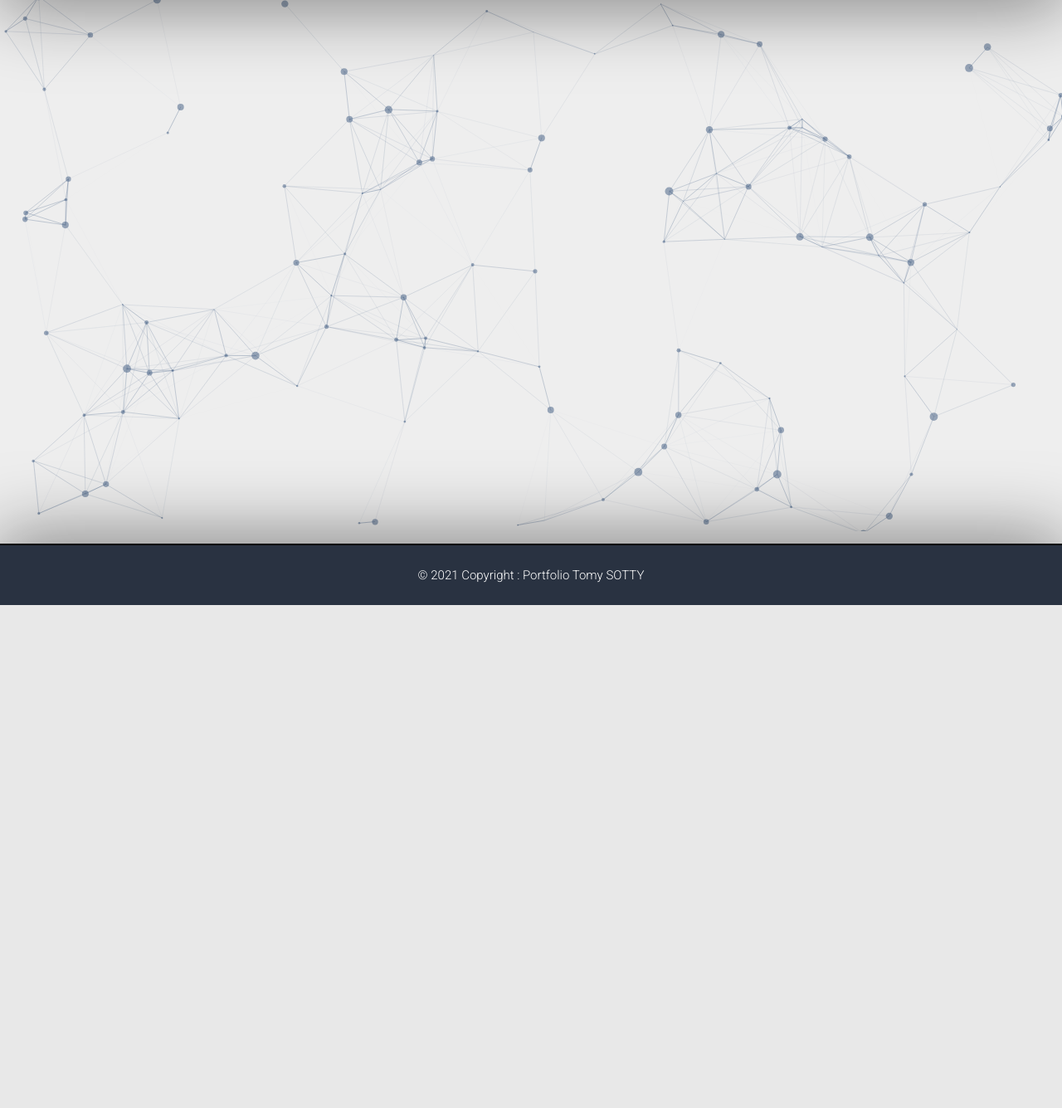
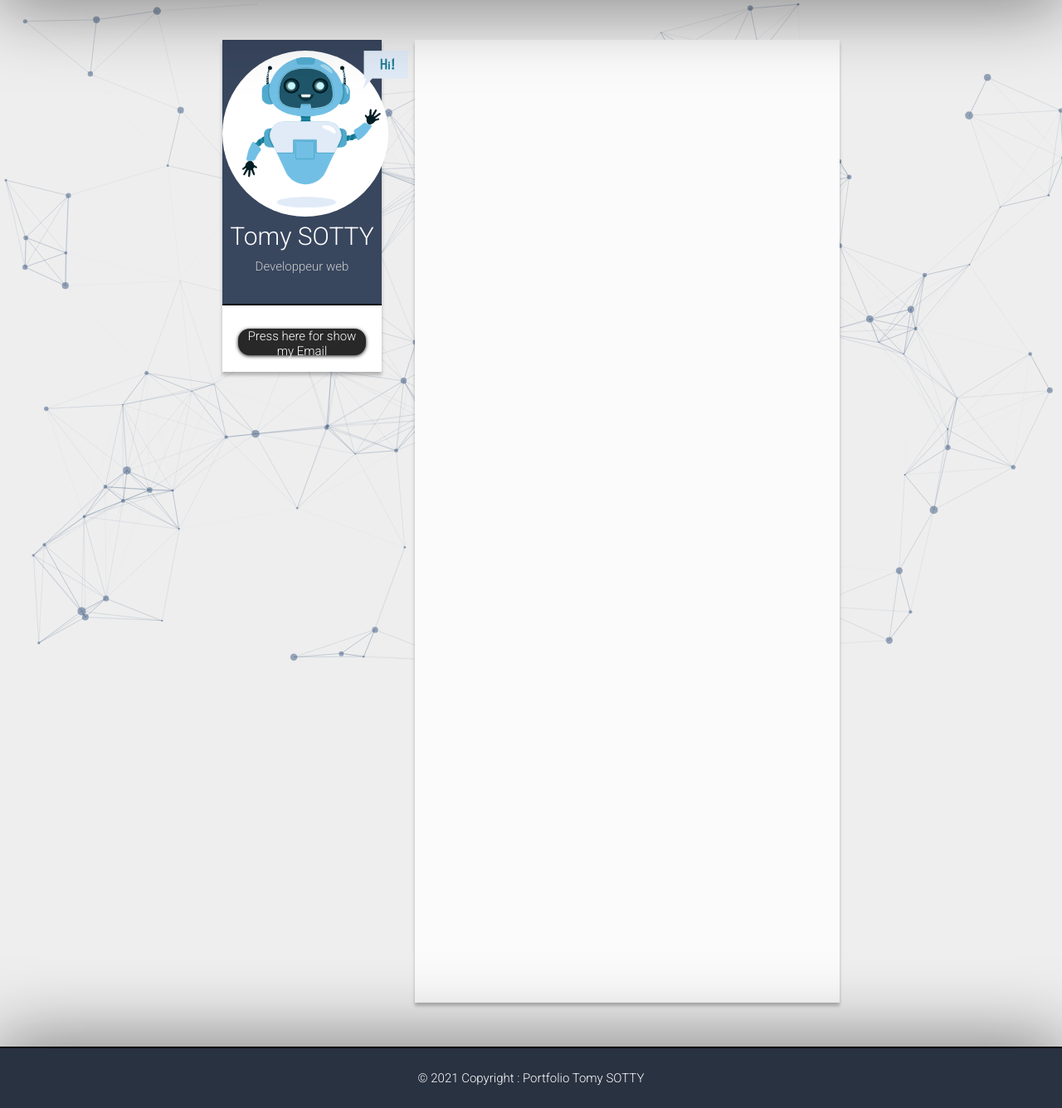
Before and after one commit to Tomy-my/Portfolio-ASC, a PHP site: page /cv.php in a window 1280 px wide. Shown: the part 74-1409 px from the top of the page at 83% size. Before the commit the page ends 803 px from the top, so only its background shows below. Run offline with PHP 8.4, Linux system fonts and the light colour scheme; some libraries are stand-ins or nearby versions.

Commit message:
Debut de la page c.v

```diff
--- a/css/style.css
+++ b/css/style.css
@@ -23,8 +23,10 @@ a:visited{
 
 /* --------------------Particule Background-------------------- */
 #particles-js{
-  width: 100%;
-  height: 80vh;
+  position: fixed;
+
+  width: 100vw;
+  height: 100vh;
   background-color: #eee;
 
 }
@@ -223,37 +225,124 @@ p#en{
 
 /* -------------------------C.V------------------------- */
 .container_cv{
-  /* display: flex;
+  display: flex;
+  flex-direction: row;
+  justify-content: center;
+  position: relative;
+
+  top: 0;
+  bottom: 0;
+  left: 0;
+  right: 0;
+
+  width: 100%;
+  height: 145vh;
+  margin-top: 6vh;
+  margin-left: auto;
+  margin-right: auto;
+  margin-bottom: -75vh;
+}
+
+.me{
+  display: flex;
   flex-direction: column;
+  justify-content: center;
+  position: relative;
 
-  width: 50vw;
-  height: 100vh;
-  background: #FFFFFF;
-  box-shadow: 0px 4px 4px rgba(0, 0, 0, 0.25); */
+  top: 0;
+  bottom: 0;
+  left: 0;
+  right: 0;
 
+  width: 15vw;
+  height: 50vh;
+
+
+  background: #38465e;
+  box-shadow: 0px 4px 4px rgba(0, 0, 0, 0.25);
+}
+
+.cercle{
+  width: 200px;
+  height: 200px;
+  margin: auto;
+  border-radius: 100px;
+  background-color: white;
+}
+
+#hi{
+  width: 100%;
+  margin-left: 24px;
+}
+
+.nom{
+  margin: auto;
+}
+
+p#nom{
+  margin-top: -20px;
+
+  font-size: 30px;
+  font-family: 'Roboto', sans-serif;
+  color: white;
+}
+
+p#job{
+  padding: 10px;
+
+  font-size: 15px;
+  text-align: center;
+  font-family: 'Roboto', sans-serif;
+  color: rgb(202, 202, 202);
+}
+
+.mail{
+  height: 20%;
+  margin-top: auto;
+  border-top: solid 2px black;
+  background-color: white;
+
+  text-align: center;
+}
+button.email{
+  display: block;
+
+  width: 80%;
+  height: 40%;
+  margin-top: 28px;
+  margin-left: auto;
+  margin-right: auto;
+  border: none;
+  border-radius: 14px;
+  box-shadow: 0 1px 4px rgba(0, 0, 0, 0.9), 0 0 40px rgba(0, 0, 0, 0.1) inset;
+  background-color: #2b2b2b;
+
+  font-size: 15px;
+  font-family: 'Roboto', sans-serif;
+  color: white;
+
+  cursor: pointer;
 }
 
 
+.cv{
+  display: flex;
+  flex-direction: column;
+  justify-content: center;
+  position: relative;
 
+  top: 0;
+  bottom: 0;
+  left: 0;
+  right: 0;
 
+  width: 40vw;
+  height: 100%;
+  margin-left: 40px;
 
-
-
-
-
-
-
-
-
-
-
-
-
-
-
-
-
-
+  background: #fbfbfb;
+  box-shadow: 0px 4px 4px rgba(0, 0, 0, 0.25);
+}
 
 
 
@@ -275,7 +364,11 @@ p#en{
 
   width: 100%;
   height: 9vh;
-  margin-top: 15px;
+  margin-top: 81vh;
+
+  top: 5px;
+  bottom: 0px;
+
   background-color: #293241;
 
   border-top: solid 2px #000;
@@ -303,11 +396,11 @@ p#en{
 
 @keyframes loadingFooter {
   0%{
-    bottom: -100px;
+    top: 100px;
   }
 
   100%{
-    bottom: 0px;
+    top: 5px;
     box-shadow: 0px 0px 90px 5px rgba(0, 0, 0, 0.51);
   }
 
--- a/cv.php
+++ b/cv.php
@@ -5,14 +5,26 @@ include('header.php');
 
 ?>
     <div class="container_cv">
-        <div class="sous_cv">
+        <div class="me">
+            <div class="cercle"> <img id="hi" src="img/svg/hi.svg" alt="Logo du site"></div>
+            <div class="nom">
+                <p id="nom">Tomy SOTTY</p>
+                <p id="job">Developpeur web</p>
+            </div>
+            <div class="mail">
+                <button class="email">Press here for show my Email</button>
+            </div>
+        </div>
+        <div class="cv">
+            <div class="sous_cv">
 
-        </div>
-        <div class="skills">
+            </div>
+            <div class="skills">
 
-        </div>
-        <div class="personnel">
+            </div>
+            <div class="personnel">
 
+            </div>
         </div>
     </div>
 
--- a/index.php
+++ b/index.php
@@ -10,7 +10,7 @@ include('header.php');
     </p>
     <div class="container_index_boutton">
         <button><a href="edit.php">Projets</a></button>
-        <button><a href="index.php">C.V</a></button>
+        <button><a href="cv.php">C.V</a></button>
         <button><a href="index.php">Contact</a></button>
     </div>
 </div>
```
